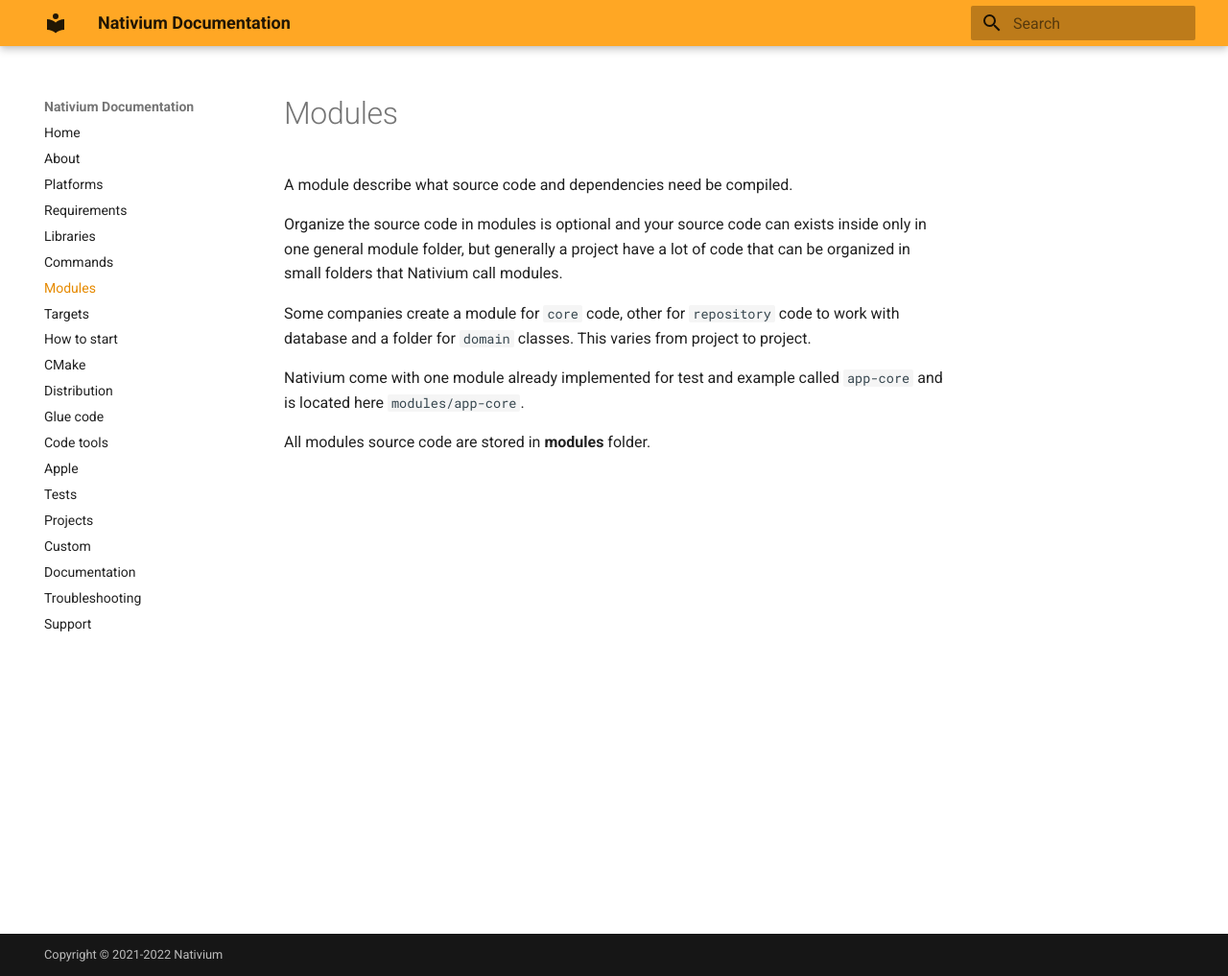
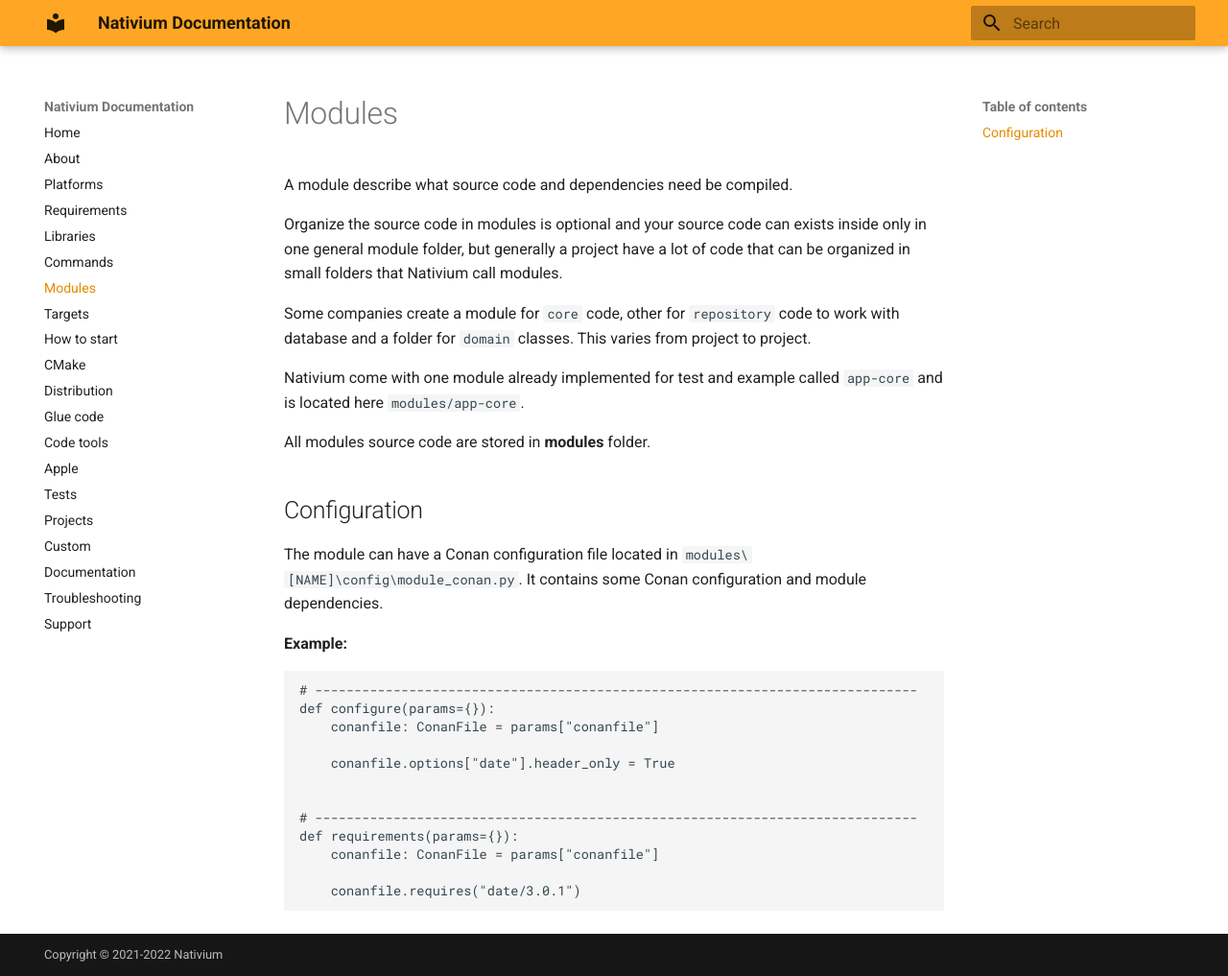
Before and after one commit to nativium/nativium, an MkDocs documentation site: the page built from docs/main/docs/modules.md, in a window 1280 px wide and 1017 px high. Shown: the whole window at 96% size. Built offline with MkDocs 1.6.1 and Material for MkDocs 9.7.7, drawn with Linux system fonts in a browser that asks for light colours.

Commit message:
better docs and windows github action fixed

````diff
--- a/docs/main/docs/modules.md
+++ b/docs/main/docs/modules.md
@@ -9,3 +9,24 @@
 Nativium come with one module already implemented for test and example called `app-core` and is located here `modules/app-core`.
 
 All modules source code are stored in **modules** folder.
+
+## Configuration
+
+The module can have a Conan configuration file located in `modules\[NAME]\config\module_conan.py`. It contains some Conan configuration and module dependencies.
+
+**Example:**
+
+```
+# -----------------------------------------------------------------------------
+def configure(params={}):
+    conanfile: ConanFile = params["conanfile"]
+
+    conanfile.options["date"].header_only = True
+
+
+# -----------------------------------------------------------------------------
+def requirements(params={}):
+    conanfile: ConanFile = params["conanfile"]
+
+    conanfile.requires("date/3.0.1")
+```
````
Also changed, not shown: docs/main/docs/libraries.md (+2 -2 lines), docs/main/docs/targets.md (+21 -0 lines), 1 other file.
